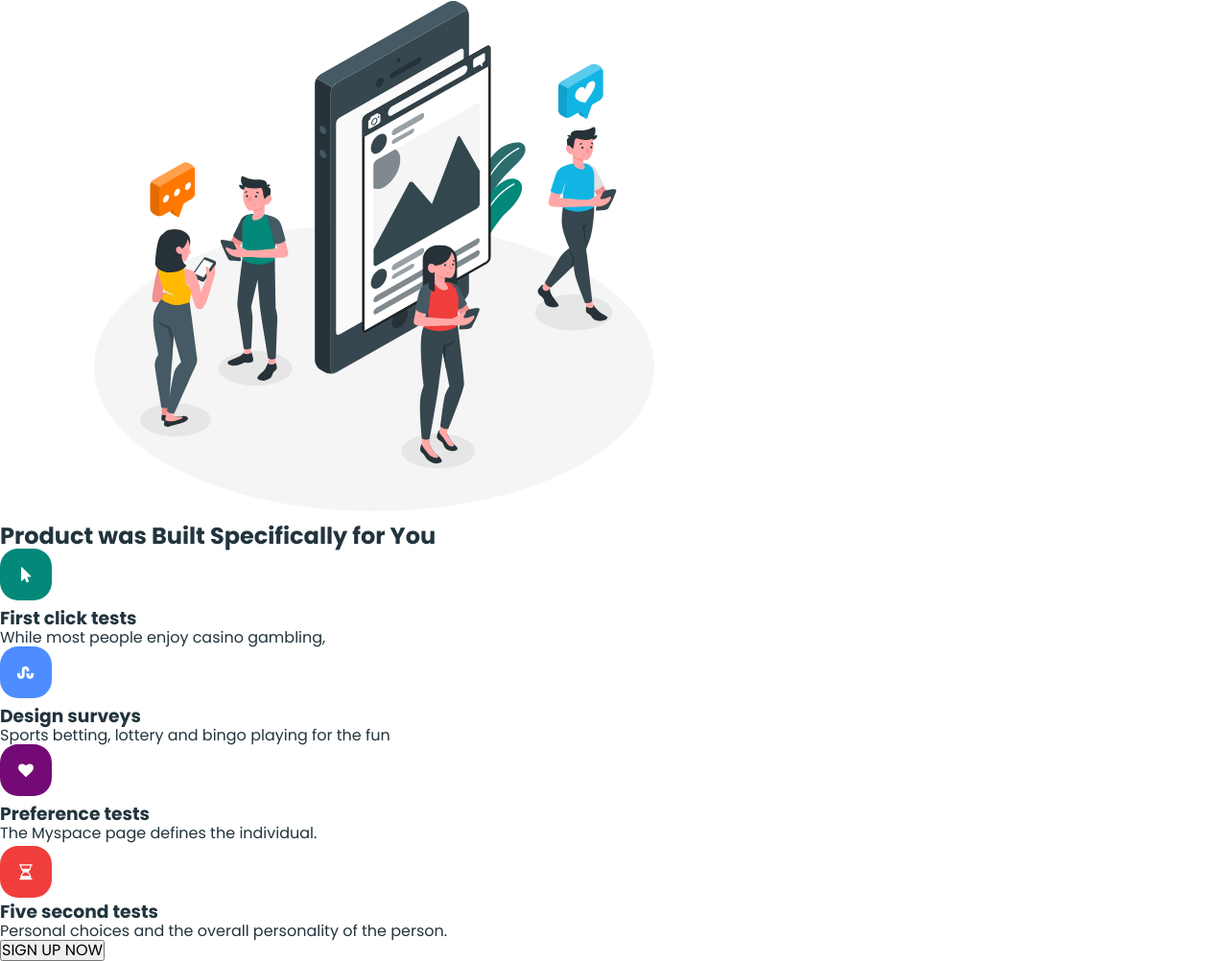
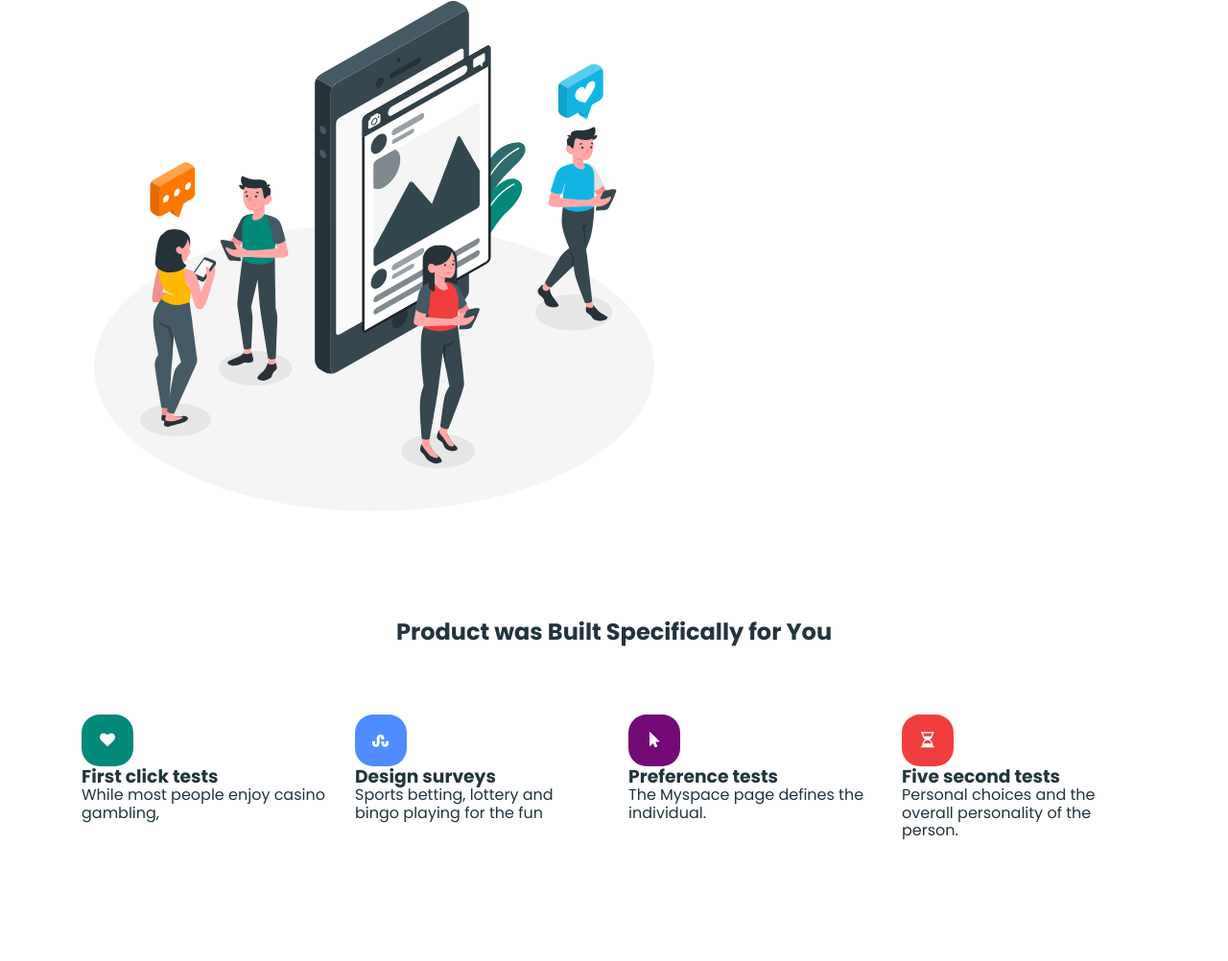
Before and after one commit to DashaLyman/fs-114_blended-21-22-23, a plain HTML site: page index.html in a window 1280 px wide. Shown: the part 181-1183 px from the top of the page at 96% size. After the commit the page ends 1156 px from the top, so only its background shows below. Drawn offline with nearby package versions, Linux system fonts and the light colour scheme.

Commit message:
add icons

```diff
--- a/css/styles.css
+++ b/css/styles.css
@@ -105,3 +105,73 @@ button {
 	background-color: #02897a;
 	border: none;
 }
+
+/* ABOUT  */
+
+.about {
+	padding: 100px 0;
+}
+
+.about-title {
+	text-align: center;
+	margin-bottom: 50px;
+}
+
+.about-list {
+	display: flex;
+	gap: 30px;
+}
+
+.about-list-item {
+	width: calc((100% - 3 * 30px) / 4);
+}
+/*
+.about-icon-box {
+	border-radius: 19px;
+	width: 54px;
+	height: 54px;
+	background-color: #02897a;
+	display: flex;
+	align-items: center;
+	justify-content: center;
+}
+
+.about-list-item:nth-child(2) .about-icon-box {
+	background-color: #4d8dff;
+}
+.about-list-item:nth-child(3) .about-icon-box {
+	background-color: #740a76;
+}
+.about-list-item:nth-child(4) .about-icon-box {
+	background-color: #f03e3d;
+} */
+
+.about-item-title::before {
+	content: "";
+	border-radius: 19px;
+	width: 54px;
+	height: 54px;
+	display: block;
+	background-repeat: no-repeat;
+	background-position: center;
+}
+
+.about-list-item:nth-child(1) .about-item-title::before {
+	background-color: #02897a;
+	background-image: url(../images/about-icon-1.svg);
+}
+
+.about-list-item:nth-child(2) .about-item-title::before {
+	background-color: #4d8dff;
+	background-image: url(../images/about-icon-2.svg);
+}
+
+.about-list-item:nth-child(3) .about-item-title::before {
+	background-color: #740a76;
+	background-image: url(../images/about-icon-3.svg);
+}
+
+.about-list-item:nth-child(4) .about-item-title::before {
+	background-color: #f03e3d;
+	background-image: url(../images/about-icon-4.svg);
+}
--- a/index.html
+++ b/index.html
@@ -69,31 +69,95 @@
 
     <!-- PRODUCT SECTION -->
 
-    <section>
-      <h2>Product was Built Specifically for You</h2>
-      <ul>
-        <li>
-          <img src="./images/icon-1.svg" alt="icon" width="54" height="62">
+    <!-- <section class="about">
+      <div class="container">
+        <h2 class="about-title">Product was Built Specifically for You</h2>
+        <ul class="about-list">
+          <li class="about-list-item">
+            <div class="about-icon-box">
+              <svg width="11" height="18">
+                <use href="./images/icons.svg#icon-cursor"></use>
+              </svg>
+            </div>
             <h3>First click tests</h3>
             <p>While most people enjoy casino gambling,</p>
           </li>
-        <li>
-          <img src="./images/icon-2.svg" alt="icon" width="54" height="62">
+          <li class="about-list-item">
+            <div class="about-icon-box">
+              <svg width="18" height="18">
+                <use href="./images/icons.svg#icon-wave"></use>
+              </svg>
+            </div>
             <h3>Design surveys</h3>
             <p>Sports betting, lottery and bingo playing for the fun</p>
           </li>
-        <li>
-          <img src="./images/icon-3.svg" alt="icon" width="54" height="62">
+          <li class="about-list-item">
+            <div class="about-icon-box">
+              <svg width="16" height="18">
+                <use href="./images/icons.svg#icon-heart"></use>
+              </svg>
+            </div>
             <h3>Preference tests</h3>
             <p>The Myspace page defines the individual.</p>
           </li>
-        <li>
-          <img src="./images/icon-4.svg" alt="icon" width="54" height="62">
+          <li class="about-list-item">
+            <div class="about-icon-box">
+              <svg width="14" height="18">
+                <use href="./images/icons.svg#icon-clock"></use>
+              </svg>
+            </div>
             <h3>Five second tests</h3>
             <p>Personal choices and the overall personality of the person. </p>
           </li>
         </ul>
         <button type="button">SIGN UP NOW</button>
+      </div>
+    </section> -->
+
+
+    <section class="about">
+      <div class="container">
+        <h2 class="about-title">Product was Built Specifically for You</h2>
+        <ul class="about-list">
+          <li class="about-list-item">
+            <div class="about-icon-box">
+              <svg width="11" height="18">
+                <use href="./images/icons.svg#icon-cursor"></use>
+              </svg>
+            </div>
+            <h3 class="about-item-title">First click tests</h3>
+            <p>While most people enjoy casino gambling,</p>
+          </li>
+          <li class="about-list-item">
+            <div class="about-icon-box">
+              <svg width="18" height="18">
+                <use href="./images/icons.svg#icon-wave"></use>
+              </svg>
+            </div>
+            <h3 class="about-item-title">Design surveys</h3>
+            <p>Sports betting, lottery and bingo playing for the fun</p>
+          </li>
+          <li class="about-list-item">
+            <div class="about-icon-box">
+              <svg width="16" height="18">
+                <use href="./images/icons.svg#icon-heart"></use>
+              </svg>
+            </div>
+            <h3 class="about-item-title">Preference tests</h3>
+            <p>The Myspace page defines the individual.</p>
+          </li>
+          <li class="about-list-item">
+            <div class="about-icon-box">
+              <svg width="14" height="18">
+                <use href="./images/icons.svg#icon-clock"></use>
+              </svg>
+            </div>
+            <h3 class="about-item-title">Five second tests</h3>
+            <p>Personal choices and the overall personality of the person. </p>
+          </li>
+        </ul>
+        <!-- <button type="button">SIGN UP NOW</button> -->
+      </div>
     </section>
   </main>
 </body>
```
Also changed, not shown: images/about-icon-1.svg (added), images/about-icon-2.svg (added), images/about-icon-3.svg (added), images/about-icon-4.svg (added), images/icons.svg (added), 1 other file. Lines whose indentation alone changed are shown as unchanged.
